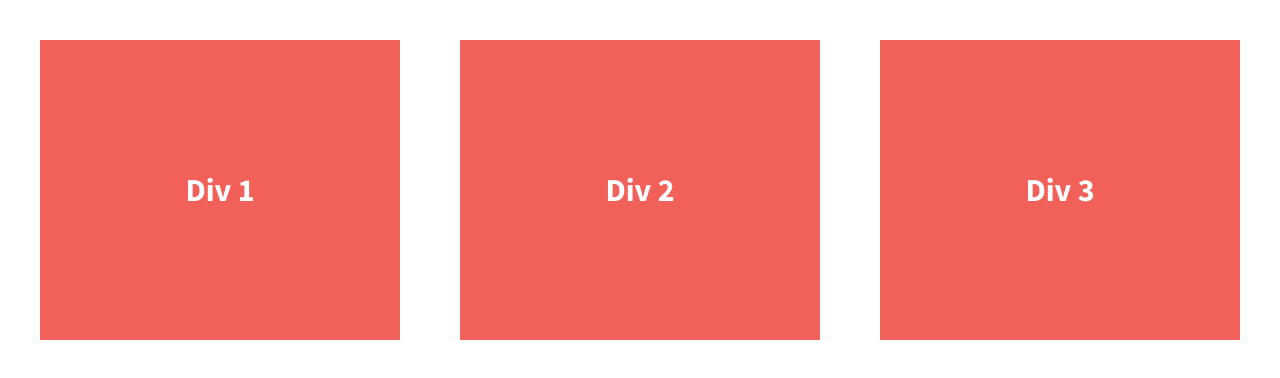
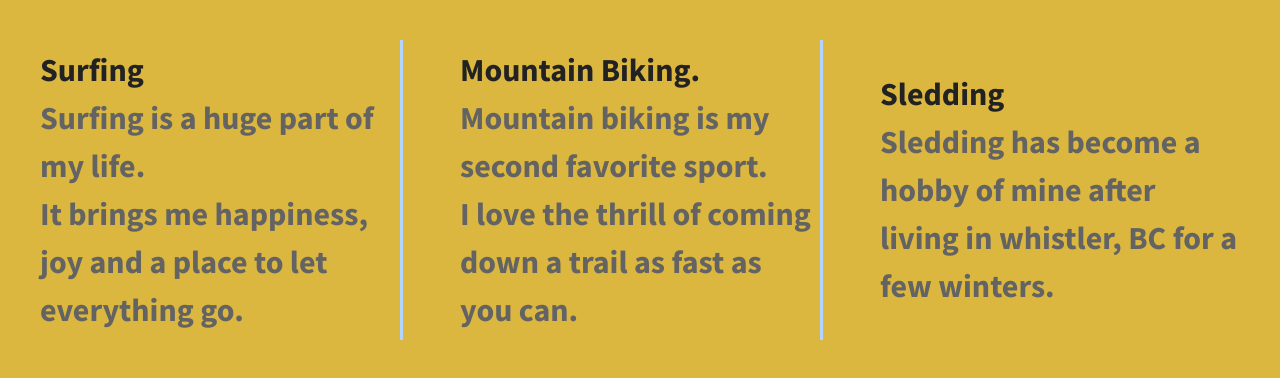
Before and after one commit to tomba199/divs-flexbox-starter, a plain HTML site: page index.html in a window 1280 px wide. Drawn offline with nearby package versions, Linux system fonts and the light colour scheme.

Commit message:
Changed divs to info about me

```diff
--- a/css/main.css
+++ b/css/main.css
@@ -97,7 +97,7 @@ textarea {
 
 
 html {
-  background-color: #fff;
+  background-color: rgb(219, 183, 64);
   height: 100%;
 }
 
@@ -117,17 +117,22 @@ body {
 
 .div-1, .div-2, .div-3 {
   /*give the divs a width of 30%, add display:flex, set justify-content and align-items to center*/
-  color: #fff;
+  color: rgb(99, 99, 99);
   line-height: 1.5em;
   font-size: 1.6em;
-  background-color: #f16059;
   height: 300px;
   width: 30%;
   display: flex;
   justify-content: center;
   align-items: center;
 }
+span {
+    color: #222;
+}
 
+.div-1, .div-2 {
+    border-right: 3px solid #b3d4fc;
+}
 
 
 
--- a/index.html
+++ b/index.html
@@ -23,13 +23,16 @@
 
         <section class="wrapper">
             <div class="div-1">
-                Div 1
+                <p><span>Surfing</span><br>
+                Surfing is a huge part of my life.<br>
+                It brings me happiness, joy and a place to let everything go.</p>
             </div>
             <div class="div-2">
-                Div 2
+                <p><span>Mountain Biking.</span> <br>Mountain biking is my second favorite sport.<br>
+                I love the thrill of coming down a trail as fast as you can.</p>
             </div>
             <div class="div-3">
-                Div 3
+                <p><span>Sledding </span> <br>Sledding has become a hobby of mine after living in whistler, BC for a few winters.</p>
             </div>
         </section>
 
```
